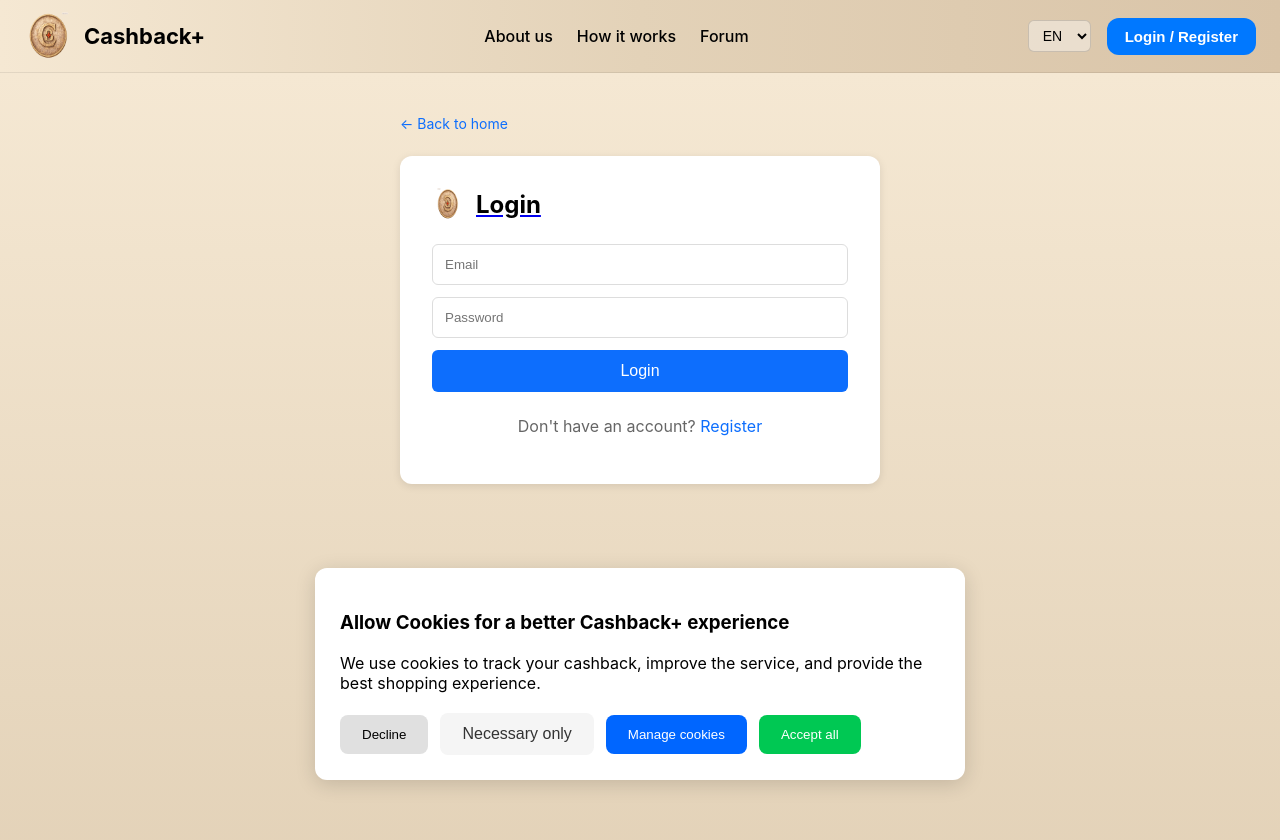
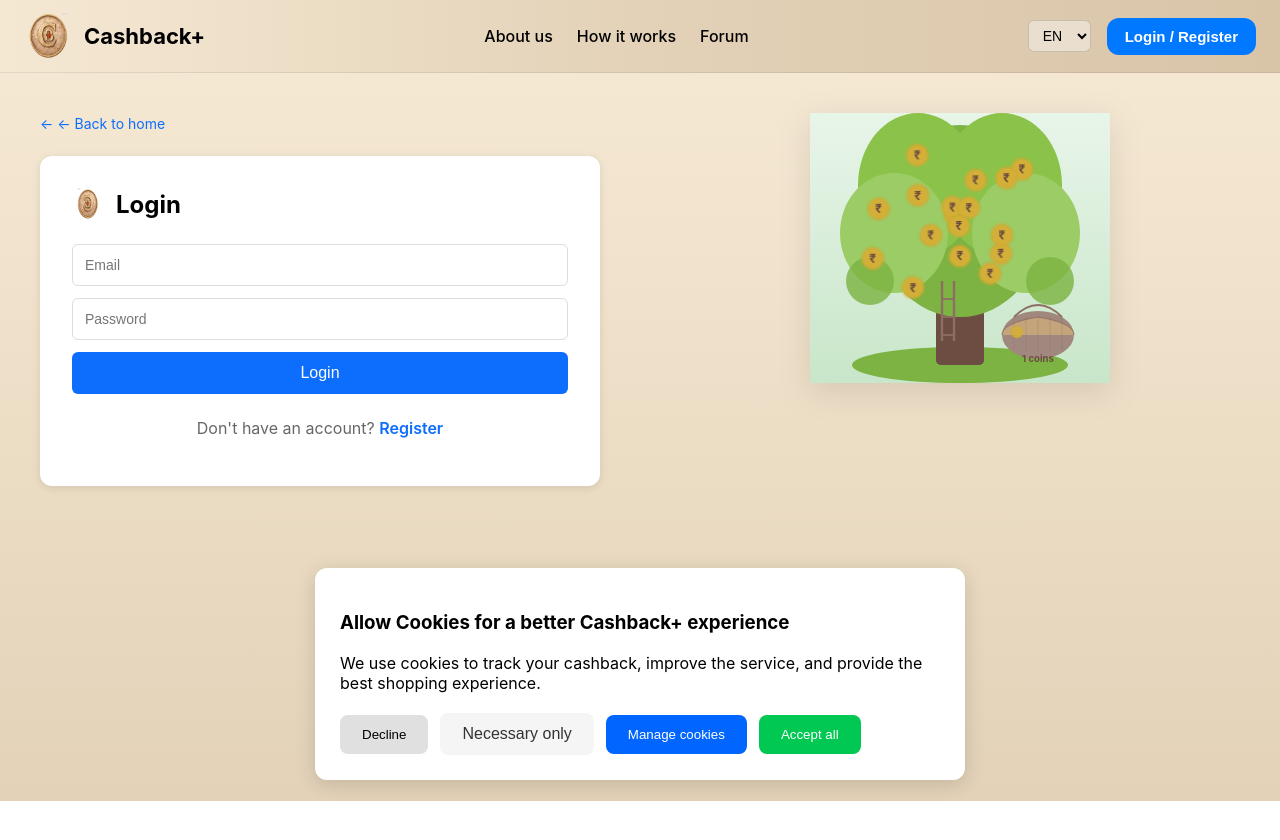
Before and after one commit to Avenirych/Cashback, a React (Create React App) app in the folder cashback-frontend/: page /login in a window 1280 px wide. Shown: the top 840 px of the page. After the commit the page ends 801 px from the top, so only its background shows below. Built offline with nearby package versions, Linux system fonts and the light colour scheme.

Commit message:
Update Login page with two-column layout (form left, MoneyTree right)

```diff
--- a/cashback-frontend/src/pages/Login.tsx
+++ b/cashback-frontend/src/pages/Login.tsx
@@ -2,6 +2,7 @@ import React, { useState } from "react";
 import { useAuth } from "../context/AuthContext";
 import { useNavigate, Link } from "react-router-dom";
 import ForumLogo from "../components/ForumLogo";
+import MoneyTree from "../components/MoneyTree";
 import { translations } from "../i18n";
 
 export default function Login({ lang, onLangChange }: { lang: string; onLangChange: (lang: string) => void }) {
@@ -32,14 +33,16 @@ export default function Login({ lang, onLangChange }: { lang: string; onLangChan
   };
 
   return (
-    <div style={{ minHeight: "100vh", background: "linear-gradient(to bottom, #f5e8d3, #e3d2b8)" }}>
-      <div style={{ maxWidth: "480px", margin: "0 auto", padding: "40px 24px" }}>
+    <div style={{ minHeight: "calc(100vh - 72px)", background: "linear-gradient(to bottom, #f5e8d3, #e3d2b8)" }}>
+      <div style={{ maxWidth: "1200px", margin: "0 auto", padding: "40px 24px", display: "flex", gap: "80px", alignItems: "flex-start" }}>
+        {/* LEFT: Login Form */}
+        <div style={{ flex: 1, minWidth: "300px" }}>
           <Link to="/" style={{ color: "#0d6efd", textDecoration: "none", marginBottom: "24px", display: "inline-block", fontSize: "14px" }}>
-          {t.backToHome}
+            ← {t.backToHome}
           </Link>
 
           <div style={{ backgroundColor: "white", padding: "32px", borderRadius: "12px", boxShadow: "0 2px 8px rgba(0,0,0,0.1)" }}>
-          <Link to="/" style={{ display: "inline-block", marginBottom: "24px" }}>
+            <Link to="/" style={{ display: "inline-block", marginBottom: "24px", textDecoration: "none" }}>
               <div style={{ display: "flex", alignItems: "center", gap: "12px", cursor: "pointer" }}>
                 <ForumLogo size={32} />
                 <h1 style={{ margin: 0, fontSize: "24px", color: "#000" }}>{t.login}</h1>
@@ -72,7 +75,7 @@ export default function Login({ lang, onLangChange }: { lang: string; onLangChan
                 required
                 autoComplete="email"
                 disabled={loading}
-              style={{ padding: "12px", borderRadius: "6px", border: "1px solid #ddd" }}
+                style={{ padding: "12px", borderRadius: "6px", border: "1px solid #ddd", fontSize: "14px" }}
               />
 
               <input
@@ -85,7 +88,7 @@ export default function Login({ lang, onLangChange }: { lang: string; onLangChan
                 required
                 autoComplete="current-password"
                 disabled={loading}
-              style={{ padding: "12px", borderRadius: "6px", border: "1px solid #ddd" }}
+                style={{ padding: "12px", borderRadius: "6px", border: "1px solid #ddd", fontSize: "14px" }}
               />
 
               <button
@@ -108,12 +111,18 @@ export default function Login({ lang, onLangChange }: { lang: string; onLangChan
 
             <p style={{ marginTop: "24px", textAlign: "center", color: "#666" }}>
               {t.noAccount}{" "}
-            <Link to="/register" style={{ color: "#0d6efd", textDecoration: "none" }}>
+              <Link to="/register" style={{ color: "#0d6efd", textDecoration: "none", fontWeight: 600 }}>
                 {t.register}
               </Link>
             </p>
           </div>
         </div>
+
+        {/* RIGHT: Money Tree Animation */}
+        <div style={{ flex: 1, minWidth: "300px", display: "flex", alignItems: "center", justifyContent: "center" }}>
+          <MoneyTree coinCount={18} />
+        </div>
+      </div>
     </div>
   );
 }
```
Lines whose indentation alone changed are shown as unchanged.
